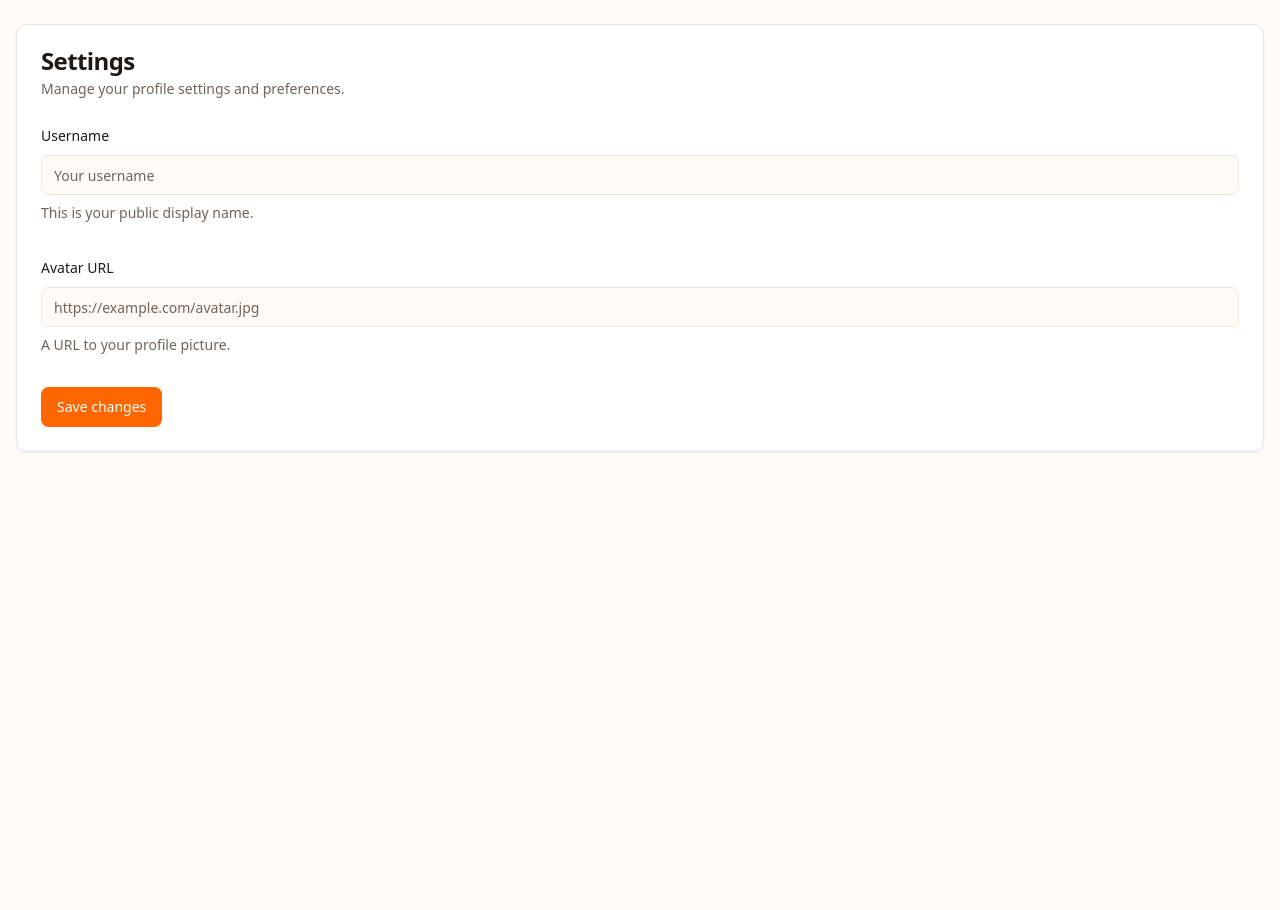
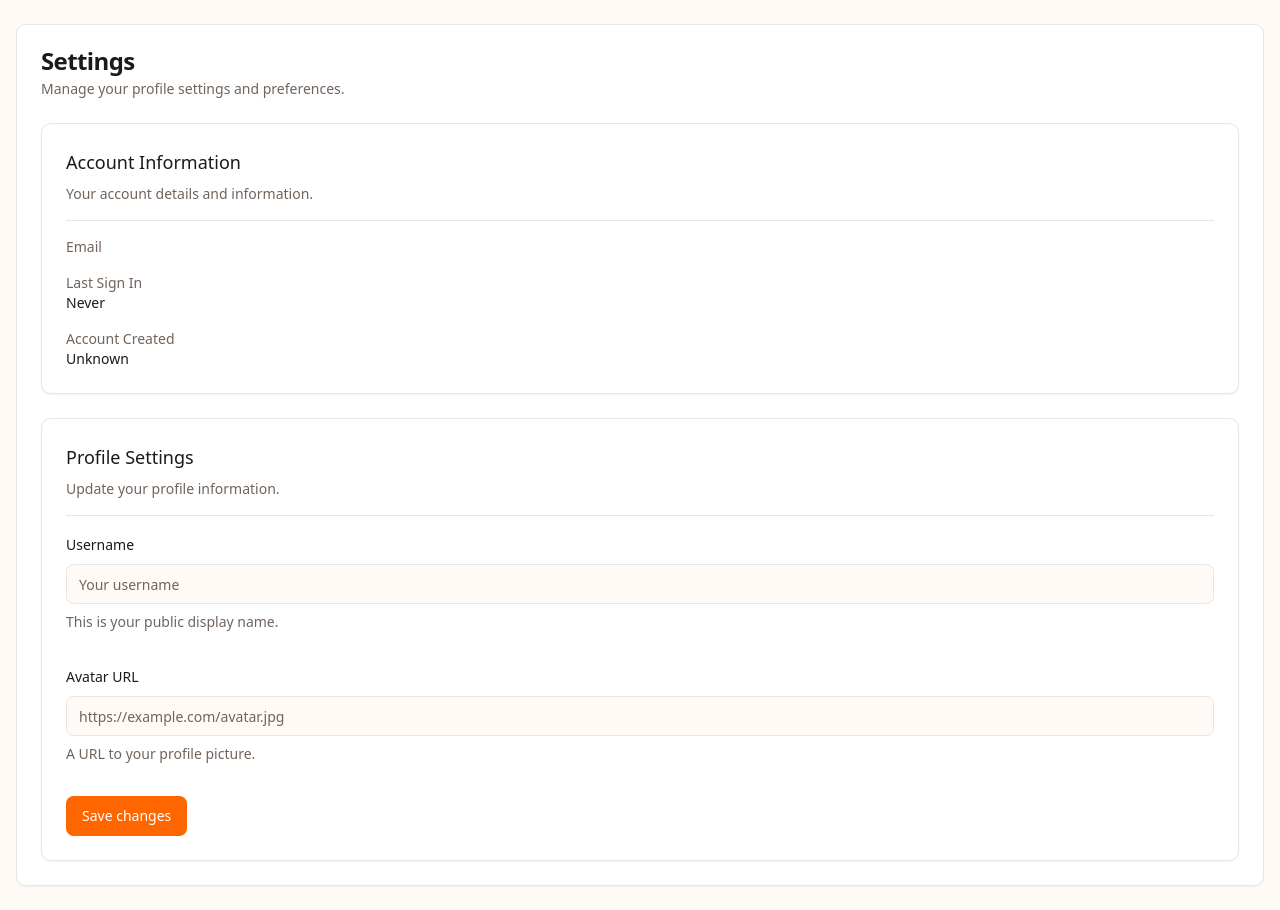
Before and after one commit to isiddharthsingh/futeur-wallet, a React (Vite) app: page /settings in a window 1280 px wide. Before the commit the page ends 800 px from the top, so only its background shows below. Built offline with nearby package versions, Linux system fonts and the light colour scheme.

Commit message:
Display user data
Display user data in the settings form.

```diff
--- a/src/components/SettingsForm.tsx
+++ b/src/components/SettingsForm.tsx
@@ -1,4 +1,3 @@
-
 import React, { useEffect } from "react"
 import { zodResolver } from "@hookform/resolvers/zod"
 import { useForm } from "react-hook-form"
@@ -17,6 +16,9 @@ import { Input } from "@/components/ui/input"
 import { toast } from "sonner"
 import { useAuth } from "@/contexts/AuthContext"
 import { supabase } from "@/integrations/supabase/client"
+import { format } from "date-fns"
+import { Card, CardContent } from "./ui/card"
+import { Separator } from "./ui/separator"
 
 const formSchema = z.object({
   username: z.string().min(2, {
@@ -37,7 +39,6 @@ export function SettingsForm() {
     },
   });
 
-  // Load existing profile data
   const loadProfile = async () => {
     if (!user?.id) return;
 
@@ -57,7 +58,6 @@ export function SettingsForm() {
     }
   };
 
-  // Load profile data on component mount
   useEffect(() => {
     loadProfile();
   }, [user]);
@@ -82,6 +82,46 @@ export function SettingsForm() {
   }
 
   return (
+    <div className="space-y-6">
+      <Card>
+        <CardContent className="pt-6">
+          <div className="space-y-2">
+            <h3 className="text-lg font-medium">Account Information</h3>
+            <p className="text-sm text-muted-foreground">
+              Your account details and information.
+            </p>
+          </div>
+          <Separator className="my-4" />
+          <dl className="space-y-4">
+            <div>
+              <dt className="text-sm font-medium text-muted-foreground">Email</dt>
+              <dd className="text-sm">{user?.email}</dd>
+            </div>
+            <div>
+              <dt className="text-sm font-medium text-muted-foreground">Last Sign In</dt>
+              <dd className="text-sm">
+                {user?.last_sign_in_at ? format(new Date(user.last_sign_in_at), 'PPpp') : 'Never'}
+              </dd>
+            </div>
+            <div>
+              <dt className="text-sm font-medium text-muted-foreground">Account Created</dt>
+              <dd className="text-sm">
+                {user?.created_at ? format(new Date(user.created_at), 'PPpp') : 'Unknown'}
+              </dd>
+            </div>
+          </dl>
+        </CardContent>
+      </Card>
+
+      <Card>
+        <CardContent className="pt-6">
+          <div className="space-y-2">
+            <h3 className="text-lg font-medium">Profile Settings</h3>
+            <p className="text-sm text-muted-foreground">
+              Update your profile information.
+            </p>
+          </div>
+          <Separator className="my-4" />
           <Form {...form}>
             <form onSubmit={form.handleSubmit(onSubmit)} className="space-y-8">
               <FormField
@@ -121,5 +161,8 @@ export function SettingsForm() {
               <Button type="submit">Save changes</Button>
             </form>
           </Form>
+        </CardContent>
+      </Card>
+    </div>
   );
 }
```
Lines whose indentation alone changed are shown as unchanged.
